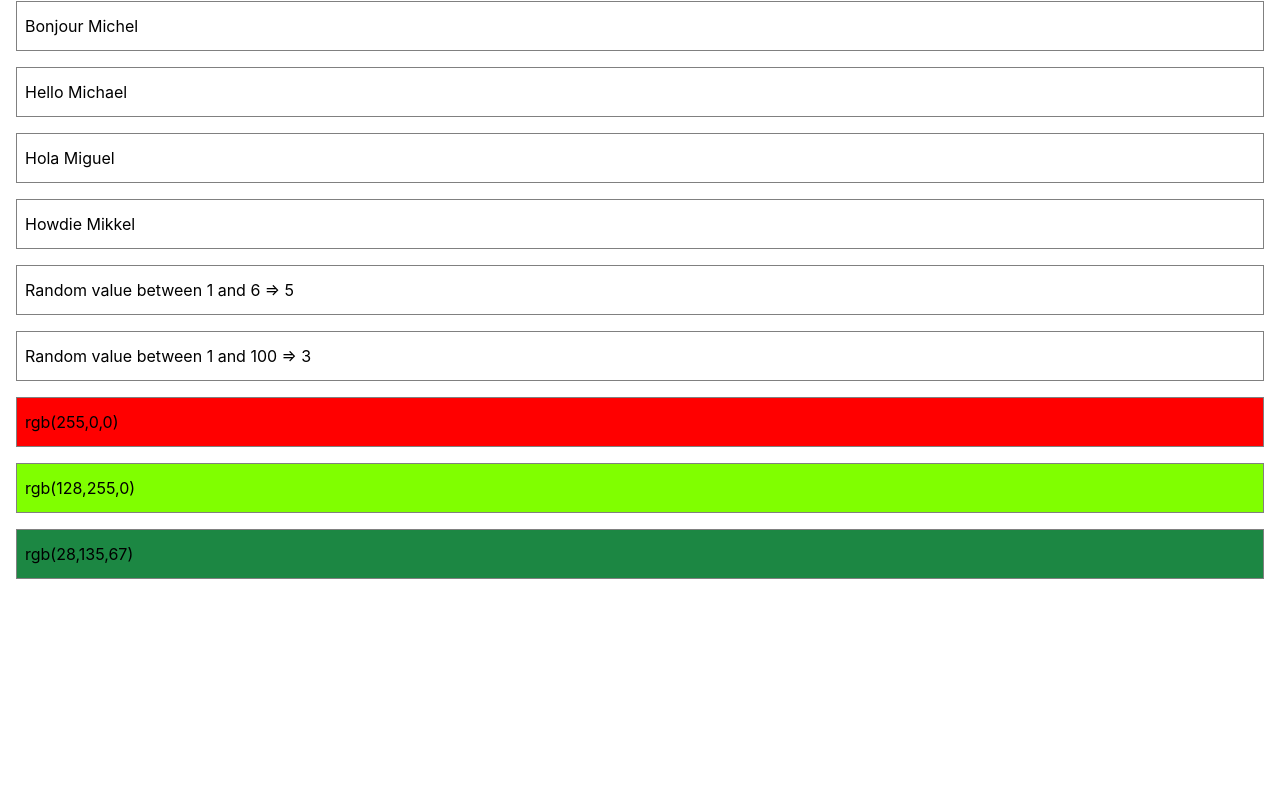
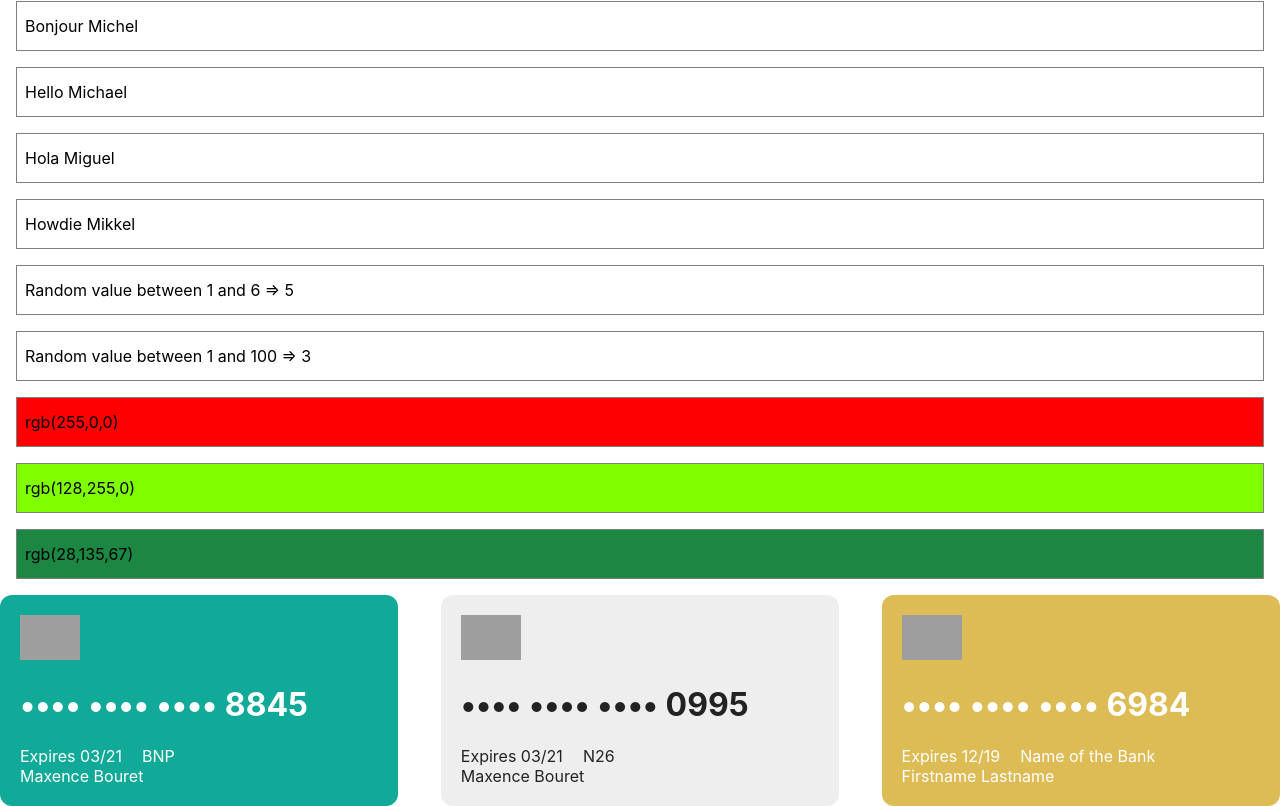
Before and after one commit to WibiH/react-algos, a React (Create React App) app: page / in a window 1280 px wide. Shown: the part 749-1555 px from the top of the page. Before the commit the page ends 1344 px from the top, so only its background shows below. Built offline with nearby package versions, Linux system fonts and the light colour scheme; grey boxes are pictures that could not be loaded.

Commit message:
CreditCard algo

```diff
--- a/src/App.js
+++ b/src/App.js
@@ -2,6 +2,7 @@ import IdCard from "./components/IdCard";
 import Greetings from "./components/Greetings";
 import Random from "./components/Random";
 import BoxColor from "./components/BoxColor";
+import CreditCard from "./components/CreditCard";
 
 function App() {
   return (
@@ -35,6 +36,39 @@ function App() {
       <BoxColor r={255} g={0} b={0} />
       <BoxColor r={128} g={255} b={0} />
       <BoxColor r={28} g={135} b={67} />
+
+      <div className="allCreditCards">
+        <CreditCard
+          type="Visa"
+          number="0123456789018845"
+          expirationMonth={3}
+          expirationYear={2021}
+          bank="BNP"
+          owner="Maxence Bouret"
+          bgColor="#11aa99"
+          color="white"
+        />
+        <CreditCard
+          type="Master Card"
+          number="0123456789010995"
+          expirationMonth={3}
+          expirationYear={2021}
+          bank="N26"
+          owner="Maxence Bouret"
+          bgColor="#eeeeee"
+          color="#222222"
+        />
+        <CreditCard
+          type="Visa"
+          number="0123456789016984"
+          expirationMonth={12}
+          expirationYear={2019}
+          bank="Name of the Bank"
+          owner="Firstname Lastname"
+          bgColor="#ddbb55"
+          color="white"
+        />
+      </div>
     </div>
   );
 }
--- /dev/null
+++ b/src/components/CreditCard.jsx
@@ -0,0 +1,45 @@
+import visaImage from "./../assets/images/visa.png";
+import msCardImage from "./../assets/images/Mastercard_logo.svg.png";
+
+const normalizeNumber = (value) => {
+  return String(value).padStart(2, "0").slice(-2);
+};
+
+const censorCreditcardNr = (value) => {
+  return `•••• `.repeat(3) + value.slice(-4);
+};
+
+const CreditCard = (props) => {
+  return (
+    <div
+      className="eachCard"
+      style={{
+        backgroundColor: props.bgColor,
+        color: props.color,
+        borderRadius: "12px",
+        padding: "20px",
+        width: "28%",
+      }}
+    >
+      <img
+        src={props.type === "Visa" ? visaImage : msCardImage}
+        alt="{props.type}"
+        style={{
+          width: "60px",
+        }}
+      />
+
+      <h1>{censorCreditcardNr(props.number)}</h1>
+
+      <span>
+        Expires {normalizeNumber(props.expirationMonth)}/
+        {normalizeNumber(props.expirationYear)}
+      </span>
+      <span style={{ margin: "0 20px" }}>{props.bank} </span>
+      <br />
+      <span> {props.owner}</span>
+    </div>
+  );
+};
+
+export default CreditCard;
--- a/src/index.css
+++ b/src/index.css
@@ -23,3 +23,9 @@ code {
   gap: 32px;
   line-height: 0;
 }
+
+.allCreditCards {
+  display: flex;
+  flex-direction: row;
+  justify-content: space-between;
+}
```
